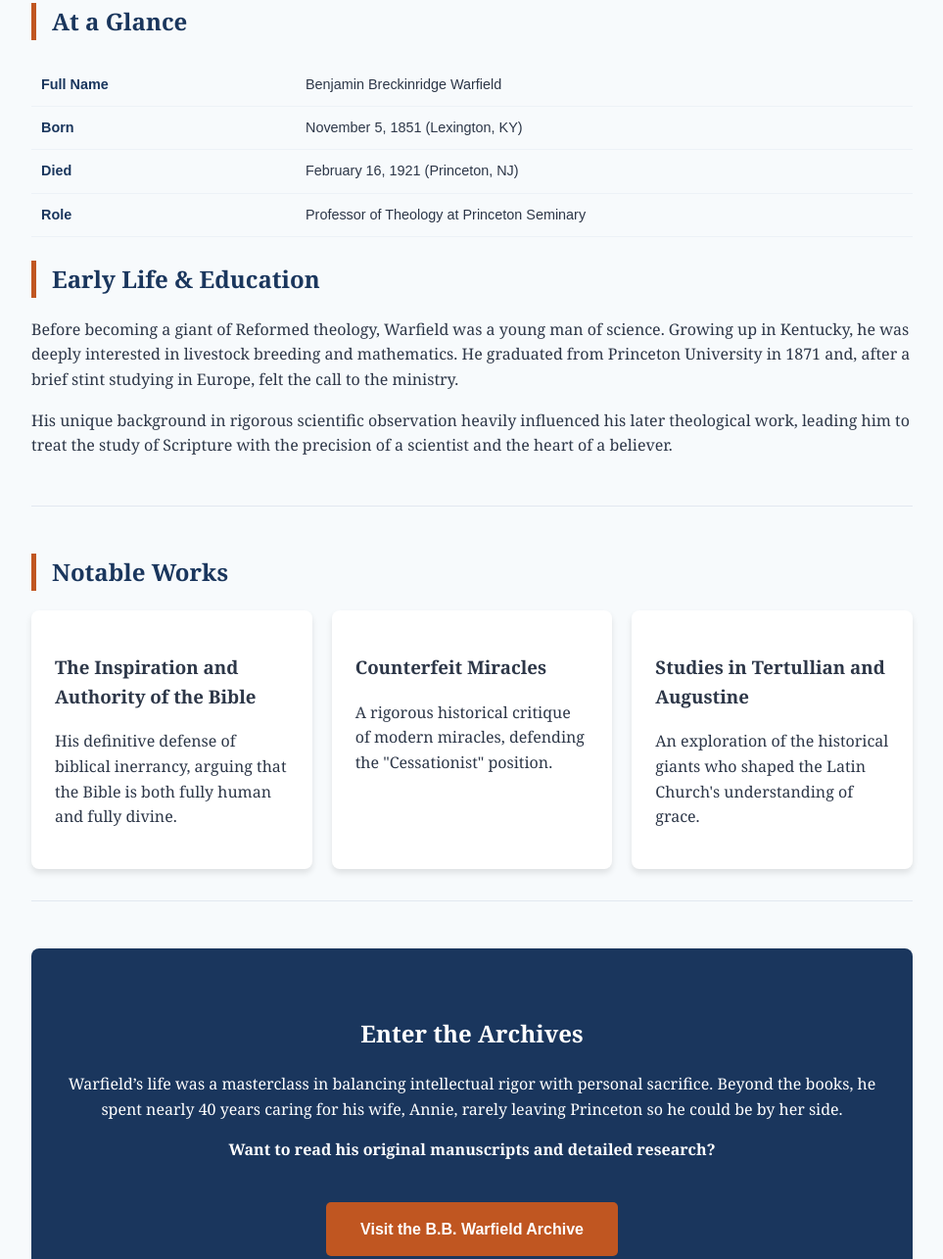
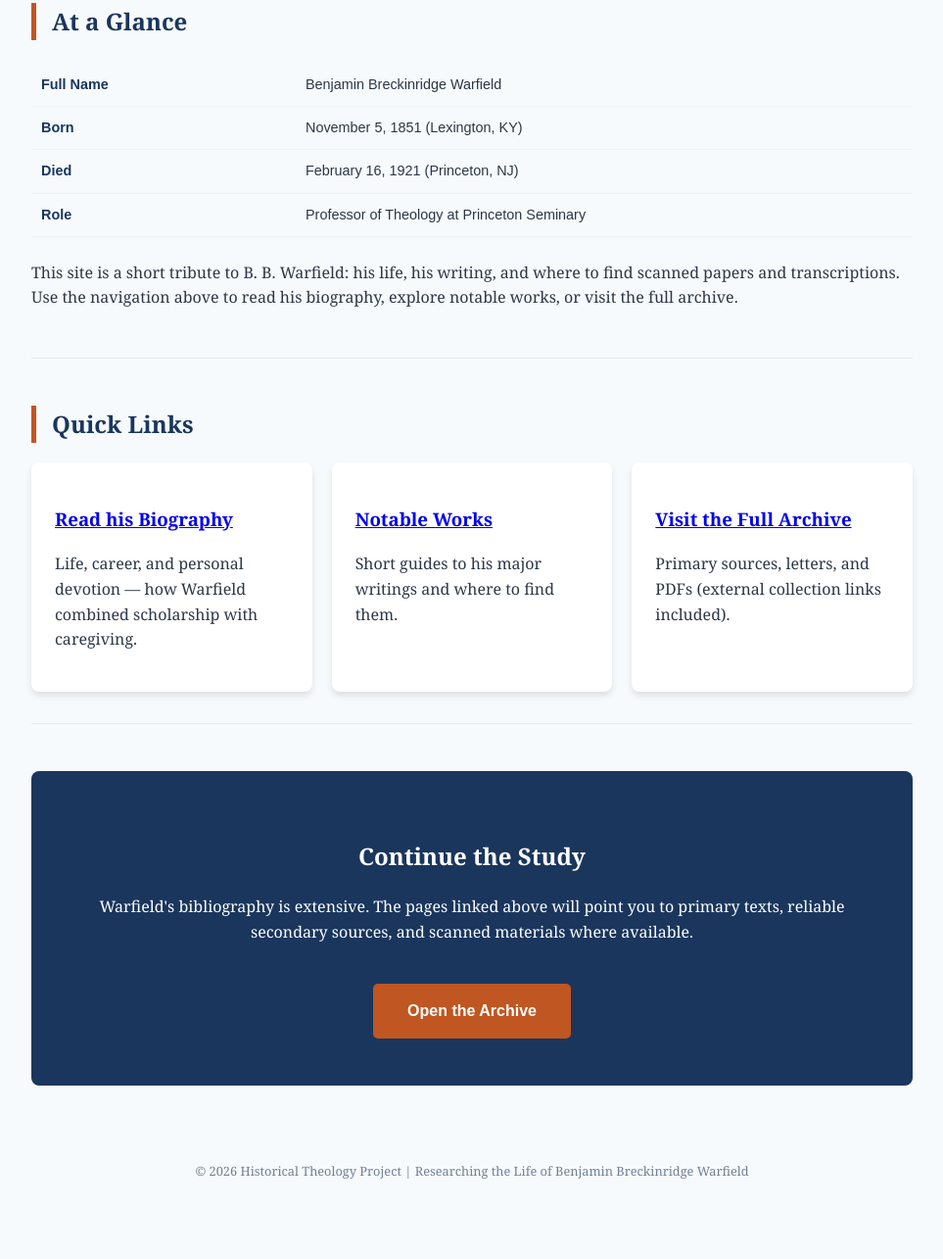
Before and after one commit to Noahcnelson/BB-Warfield, a plain HTML site: page index.html in a window 1280 px wide. Shown: the part 349-1634 px from the top of the page at 98% size, without its empty margins (158-1121 px from the left). After the commit the page ends 1599 px from the top, so only its background shows below. Drawn offline with Linux system fonts and the light colour scheme.

Commit message:
Update navigation and section structure in index.html

```diff
--- a/index.html
+++ b/index.html
@@ -146,14 +146,14 @@
 </header>
 
 <nav>
-    <a href="#early-life">Biography</a>
-    <a href="#works">Notable Works</a>
-    <a href="https://sites.google.com/d/1KdfngGAeGuV1UzKxN3In5g0ZoAz_YRWW/p/1lpda6Damp_0UVeY4BO0aOHEP2e-bCHoO/edit" target="_blank" rel="noopener">Full Archive</a>
+    <a href="biography.html">Biography</a>
+    <a href="works.html">Notable Works</a>
+    <a href="archive.html">Full Archive</a>
 </nav>
 
 <div class="container">
 
-    <section id="early-life" class="section">
+    <section class="section">
         <h2>At a Glance</h2>
         <table class="stats-table">
             <tr><td>Full Name</td><td>Benjamin Breckinridge Warfield</td></tr>
@@ -162,37 +162,31 @@
             <tr><td>Role</td><td>Professor of Theology at Princeton Seminary</td></tr>
         </table>
 
-        <h2>Early Life & Education</h2>
-        <p>Before becoming a giant of Reformed theology, Warfield was a young man of science. Growing up in Kentucky, he was deeply interested in livestock breeding and mathematics. He graduated from Princeton University in 1871 and, after a brief stint studying in Europe, felt the call to the ministry.</p>
-        <p>His unique background in rigorous scientific observation heavily influenced his later theological work, leading him to treat the study of Scripture with the precision of a scientist and the heart of a believer.</p>
+        <p>This site is a short tribute to B. B. Warfield: his life, his writing, and where to find scanned papers and transcriptions. Use the navigation above to read his biography, explore notable works, or visit the full archive.</p>
     </section>
 
-    <section id="works" class="section">
-        <h2>Notable Works</h2>
+    <section class="section">
+        <h2>Quick Links</h2>
         <div class="works-grid">
             <div class="card">
-                <h3>The Inspiration and Authority of the Bible</h3>
-                <p>His definitive defense of biblical inerrancy, arguing that the Bible is both fully human and fully divine.</p>
+                <h3><a href="biography.html">Read his Biography</a></h3>
+                <p>Life, career, and personal devotion — how Warfield combined scholarship with caregiving.</p>
             </div>
             <div class="card">
-                <h3>Counterfeit Miracles</h3>
-                <p>A rigorous historical critique of modern miracles, defending the "Cessationist" position.</p>
+                <h3><a href="works.html">Notable Works</a></h3>
+                <p>Short guides to his major writings and where to find them.</p>
             </div>
             <div class="card">
-                <h3>Studies in Tertullian and Augustine</h3>
-                <p>An exploration of the historical giants who shaped the Latin Church's understanding of grace.</p>
+                <h3><a href="archive.html">Visit the Full Archive</a></h3>
+                <p>Primary sources, letters, and PDFs (external collection links included).</p>
             </div>
         </div>
     </section>
 
-    <section id="legacy" class="cta-box">
-        <h2>Enter the Archives</h2>
-        <p>Warfield’s life was a masterclass in balancing intellectual rigor with personal sacrifice. Beyond the books, he spent nearly 40 years caring for his wife, Annie, rarely leaving Princeton so he could be by her side.</p>
-        <p><strong>Want to read his original manuscripts and detailed research?</strong></p>
-
-        <a href="https://sites.google.com/d/1KdfngGAeGuV1UzKxN3In5g0ZoAz_YRWW/p/1lpda6Damp_0UVeY4BO0aOHEP2e-bCHoO/edit" class="btn" target="_blank" rel="noopener">
-            Visit the B.B. Warfield Archive
-        </a>
+    <section class="cta-box">
+        <h2>Continue the Study</h2>
+        <p>Warfield's bibliography is extensive. The pages linked above will point you to primary texts, reliable secondary sources, and scanned materials where available.</p>
+        <a href="archive.html" class="btn">Open the Archive</a>
     </section>
 
 </div>
```
